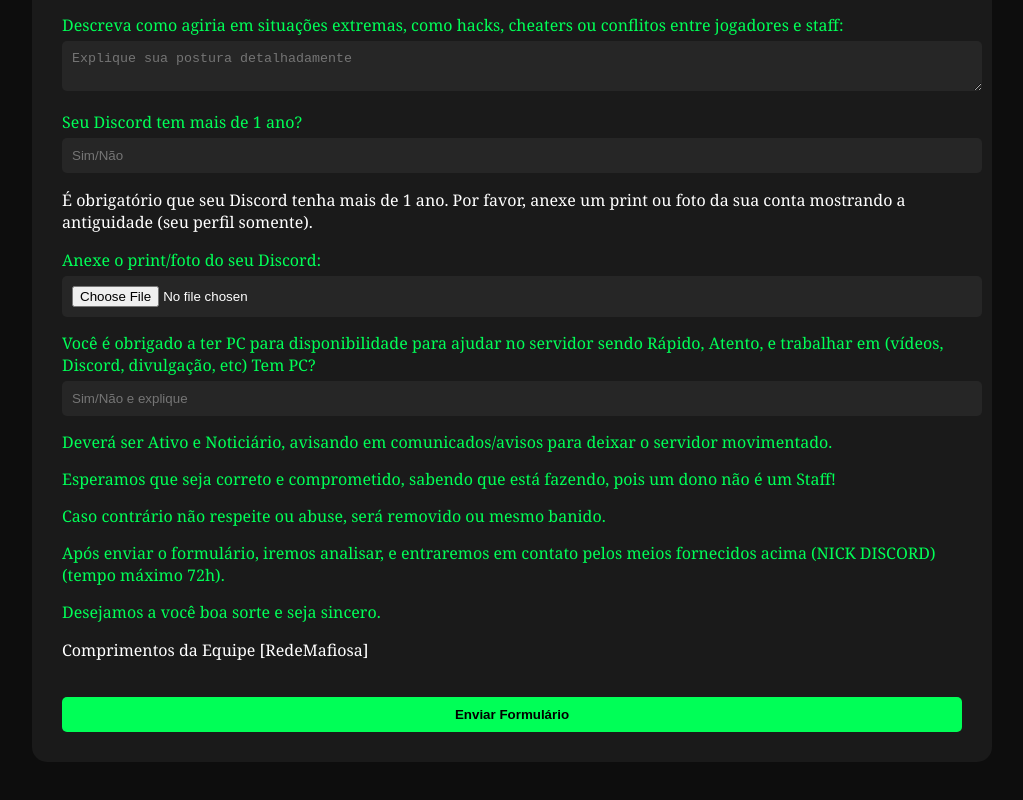
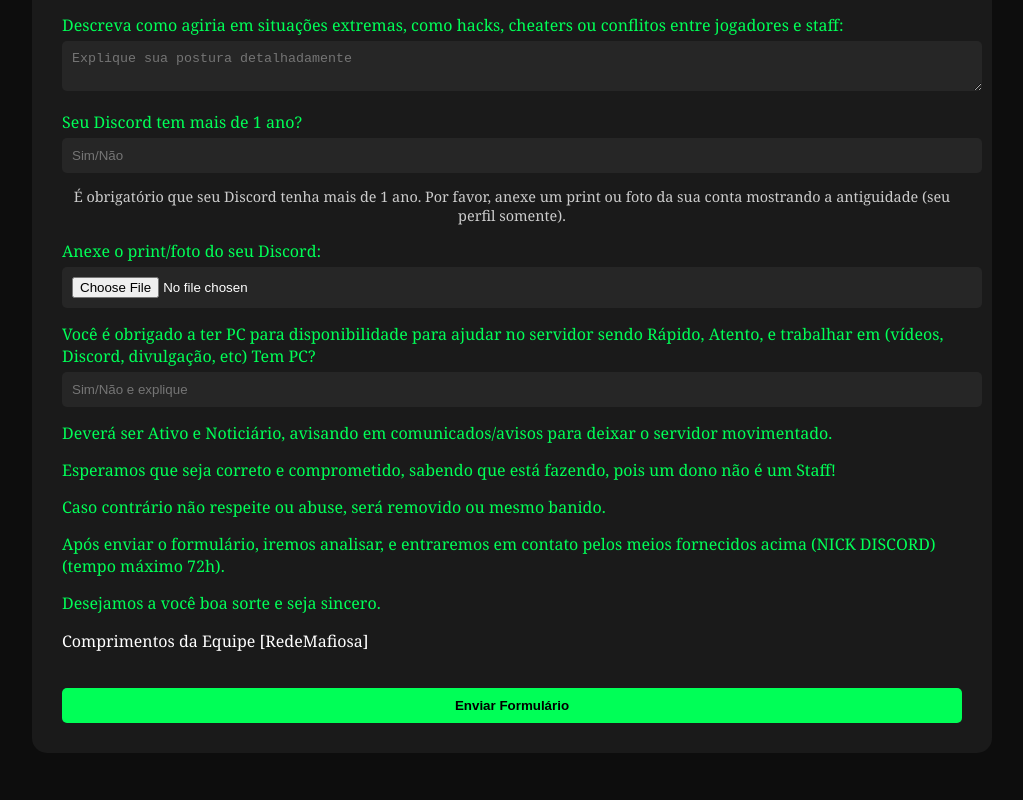
Before and after one commit to RedeMafiosa/Formulario, a website: page public/index.html in a window 1280 px wide. Shown: the part 2166-2966 px from the top of the page, without its empty margins (128-1151 px from the left). Drawn offline with Linux system fonts and the light colour scheme.

Commit message:
Update index.html

```diff
--- a/public/index.html
+++ b/public/index.html
@@ -50,6 +50,11 @@ h1, .instructions {
 .instructions {
     margin-bottom: 20px;
 }
+.file-instruction {
+    font-size: 0.9em;
+    color: #ccc;
+    text-align: center;
+}
 </style>
 </head>
 <body>
@@ -59,7 +64,6 @@ h1, .instructions {
   <form id="formulario" enctype="multipart/form-data">
     <h1 class="titulo-centralizado">Formulário de Dono - Servidor Oficial Rede Mafiosa</h1>
     <p class="instructions">Preencha com atenção todas as informações. Apenas candidatos sérios e comprometidos com nosso servidor serão considerados.</p>
-
 
     <label for="nome">Nome Completo:</label>
     <input type="text" id="nome" name="nome" placeholder="Seu nome completo" required>
@@ -127,6 +131,7 @@ h1, .instructions {
     <label for="discord_ano">Seu Discord tem mais de 1 ano?</label>
     <input type="text" id="discord_ano" name="discord_ano" placeholder="Sim/Não" required>
     <p class="file-instruction">É obrigatório que seu Discord tenha mais de 1 ano. Por favor, anexe um print ou foto da sua conta mostrando a antiguidade (seu perfil somente).</p>
+
     <label for="print_discord">Anexe o print/foto do seu Discord:</label>
     <input type="file" id="print_discord" name="print_discord" accept="image/*" required>
 
@@ -138,8 +143,11 @@ h1, .instructions {
     <label>Caso contrário não respeite ou abuse, será removido ou mesmo banido.</label>
     <label>Após enviar o formulário, iremos analisar, e entraremos em contato pelos meios fornecidos acima (NICK DISCORD) (tempo máximo 72h).</label>
     <label>Desejamos a você boa sorte e seja sincero.</label>
+
     <p>Comprimentos da Equipe [RedeMafiosa]</p>
     <input type="submit" value="Enviar Formulário">
+  </form>
+</div>
 
 <script>
 const form = document.getElementById("formulario");
```
Lines whose indentation alone changed are shown as unchanged.
